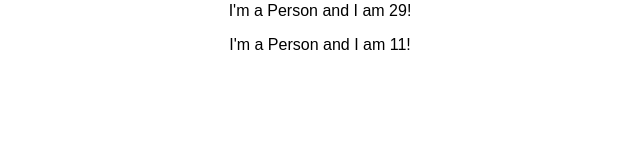
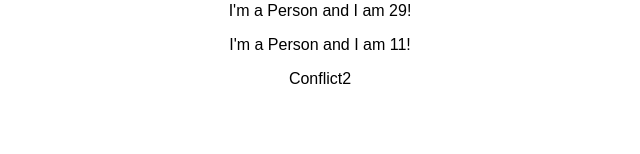
Before and after one commit to aeo03/react-complete-guide-2, a React (Create React App) app: page / in a window 1280 px wide. Shown: the part 146-300 px from the top of the page, without its empty margins (320-960 px from the left). Built offline with nearby package versions, Linux system fonts and the light colour scheme.

Commit message:
master: conflict test

```diff
--- a/src/App.js
+++ b/src/App.js
@@ -11,6 +11,7 @@ class App extends Component {
         <Person />
         <Person />
         <Person />
+        <p>Conflict2</p>
       </div>
     );
   }
```
